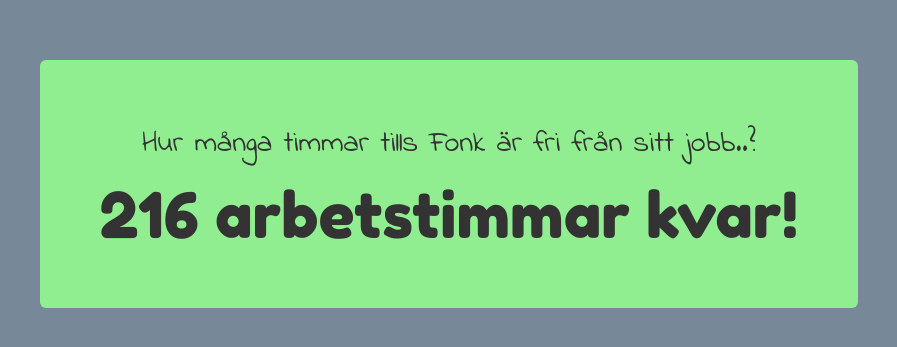
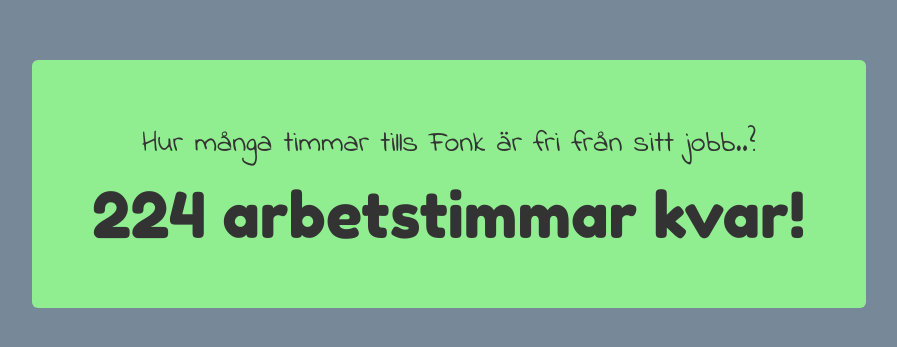
Before and after one commit to Frolle/fonk-timer, a plain HTML site: page index.html in a window 1280 px wide. Shown: the part 201-548 px from the top of the page, without its empty margins (191-1088 px from the left). Drawn offline with nearby package versions, Linux system fonts and the light colour scheme.

Commit message:
Fixes the lunch hour as well.

```diff
--- a/index.html
+++ b/index.html
@@ -38,14 +38,19 @@
 
                 var weeks = Math.floor(distance/(1000*60*60*24*7));
 
-                var days = Math.floor(distance/(1000*60*60*24)) - (weeks*2);
+                var workDays = Math.ceil(distance/(1000*60*60*24)) - (weeks*2);
 
-                var workHours = days*8;
+                var workHours = workDays*8;
 
-                if(today.getHours() >= 8 && today.getHours() < 17) {
-                    workHours = workHours + (17 - today.getHours() - 1);
+                var currentHour = today.getHours();
+                if(currentHour >= 8 && currentHour < 17) {
+                    workHours = currentHour < 13 ? workHours - (currentHour - 8) : workHours - (currentHour - 9); // Assumption made that lunch happens somewhere before 13, so after 13 we add this lunch hour.
                     if(today.getMinutes() >= 30) {
+                        if(workHours == 1) {
+                            workHours = "½";
+                        } else {
                             workHours = (workHours - 1) + "½";
+                        }
                     }
                 }
                 // Display the result in the element with id="demo"
@@ -54,6 +59,13 @@
                 document.body.style.backgroundColor = pickColor();
                 var bgForTron = document.getElementById("da-tron");
                 bgForTron.style.backgroundColor = pickColor();
+                // If the count down is finished, write some text
+                if (distance < 0) {
+                    clearInterval(timerFunction);
+                    document.getElementById("timer").innerHTML = "GRATTIS FONK! NU ÄR DU FRI! GL HF PÅ MINDARK! (glöm inte bort JorreBorre)";
+                }
+            }, 1000);
+
             function pickColor(){
                 var listOfColors = ["AliceBlue","AntiqueWhite","Aqua","Aquamarine","Azure","Beige","Bisque","Black","BlanchedAlmond","Blue","BlueViolet","Brown","BurlyWood","CadetBlue","Chartreuse","Chocolate",
                                     "Coral","CornflowerBlue","Cornsilk","Crimson","Cyan","DarkBlue","DarkCyan","DarkGoldenRod","DarkGray","DarkGrey","DarkGreen","DarkKhaki","DarkMagenta","DarkOliveGreen","DarkOrange",
@@ -67,12 +79,6 @@
                                     "SteelBlue","Tan","Teal","Thistle","Tomato","Turquoise","Violet","Wheat","White","WhiteSmoke","Yellow","YellowGreen"];
                 return listOfColors[Math.floor(Math.random() * listOfColors.length)]
             }
-                // If the count down is finished, write some text
-                if (distance < 0) {
-                    clearInterval(timerFunction);
-                    document.getElementById("timer").innerHTML = "GRATTIS FONK! NU ÄR DU FRI! GL HF PÅ MINDARK! (glöm inte bort JorreBorre)";
-                }
-            }, 1000);
         </script>
     </body>
 </html>
```
Lines whose indentation alone changed are shown as unchanged.
